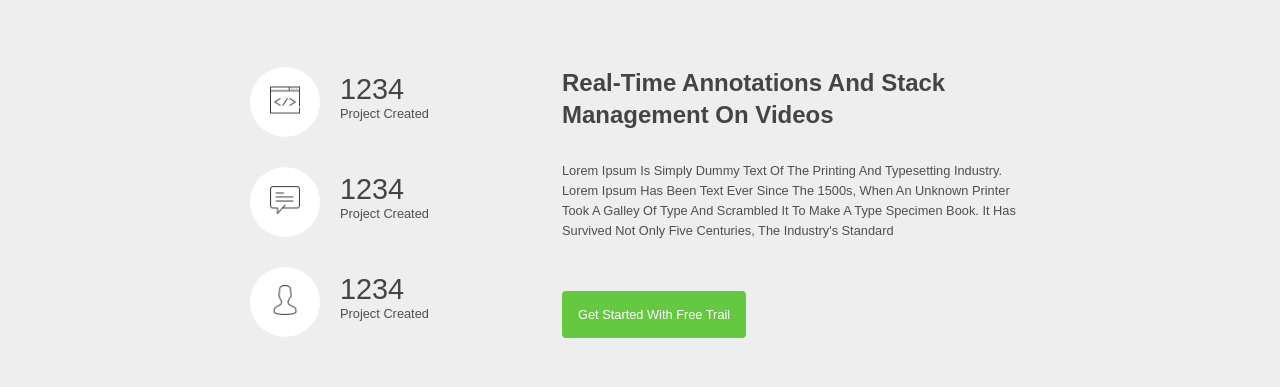
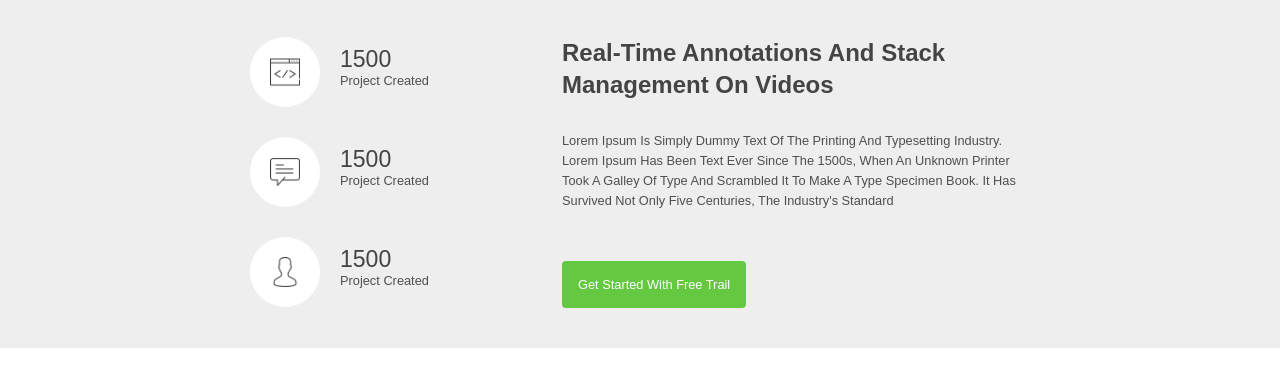
Before and after one commit to kholoud840/team-members-page, a plain HTML site: page index.html in a window 1280 px wide. Shown: the part 417-804 px from the top of the page. Drawn offline with Linux system fonts and the light colour scheme.

Commit message:
fix errors

```diff
--- a/index.html
+++ b/index.html
@@ -63,14 +63,12 @@
 <section class="services-section">
     <div class="content">
         <div class="services-1">
-            <div class="wrapper">
                 <div class="service">
                     <div class="service-icon">
                         <img src="images/003-coding.png" alt="">
                     </div>
                     <div class="details">
-                        <h4>1234</h4>
-                        <p>project created</p>
+                        <p><span>1500</span> project created</p>
                     </div>
                 </div>
                 <div class="service">
@@ -78,8 +76,7 @@
                         <img src="images/002-chat.png" alt="">
                     </div>
                     <div class="details">
-                        <h4>1234</h4>
-                        <p>project created</p>
+                        <p><span>1500</span> project created</p>
                     </div>
                 </div>
                 <div class="service">
@@ -87,14 +84,11 @@
                         <img src="images/001-user.png" alt="">
                     </div>
                     <div class="details">
-                        <h4>1234</h4>
-                        <p>project created</p>
+                        <p><span>1500</span> project created</p>
                     </div>
                 </div>
-            </div>
         </div>
         <div class="services-2">
-            <div class="wrapper">
                 <h2 class="services-title">real-time annotations and stack management on videos</h2>
                 <p>Lorem Ipsum is simply dummy text of the printing
                     and typesetting industry. Lorem Ipsum has been text ever
@@ -103,7 +97,6 @@
                     It has survived not only five centuries,
                     the industry's standard </p>
                 <a href="#">get started with free trail</a>
-            </div>
         </div>
     </div>
 </section>
--- a/styles/services-section.css
+++ b/styles/services-section.css
@@ -1,52 +1,61 @@
 .services-section {
     background: #eee;
+    padding: 30px 0;
 }
 
-.service{
+.service {
     display: flex;
     align-items: center;
     justify-content: center;
 }
-.wrapper{
-    padding: 30px 0;
+
+.services-1 {
+    margin-bottom: 20px;
 }
-.service:not(:last-child){
+
+.service:not(:last-child) {
     margin-bottom: 30px;
 }
-.service-icon{
+
+.service-icon {
     width: 70px;
     height: 70px;
     background: white;
-    line-height: 85px;
     border-radius: 50%;
     text-align: center;
     float: left;
     margin-right: 20px;
+    display: flex;
+    align-items: center;
+    justify-content: center;
 }
+
 .service-icon img {
     width: 30px;
     height: 30px;
 }
-.details{
-    overflow: hidden;
-}
-h4{
+
+.details span {
     font-weight: 300;
     color: #444;
     font-size: 1.8em;
     margin: 0;
+    display: block;
 }
-.services-section .services-2 p{
+
+.services-section .services-2 p {
     line-height: 20px;
     margin-bottom: 50px;
 }
-.services-title{
+
+.services-title {
     text-transform: capitalize;
     color: #444;
     margin-bottom: 30px;
     line-height: 32px;
 }
-.services-2 a{
+
+.services-2 a {
     display: inline-block;
     color: white;
     background: #65c841;
@@ -55,25 +64,31 @@ h4{
     text-transform: capitalize;
     font-size: 0.8em;
 }
-.services-2{
+
+.services-2 {
     text-align: center;
 }
+
 @media (min-width: 37.5em) {
-    .services-section .content{
+    .services-section .content {
         overflow: hidden;
     }
-    .services-1{
+
+    .services-1 {
         float: left;
         width: 40%;
     }
-    .services-2{
+
+    .services-2 {
         text-align: initial;
     }
-    .service{
+
+    .service {
         justify-content: initial;
     }
-    .wrapper{
-        padding: 60px 0;
+
+    .services-1 {
+        margin-bottom: 0;
     }
 
 }
```
